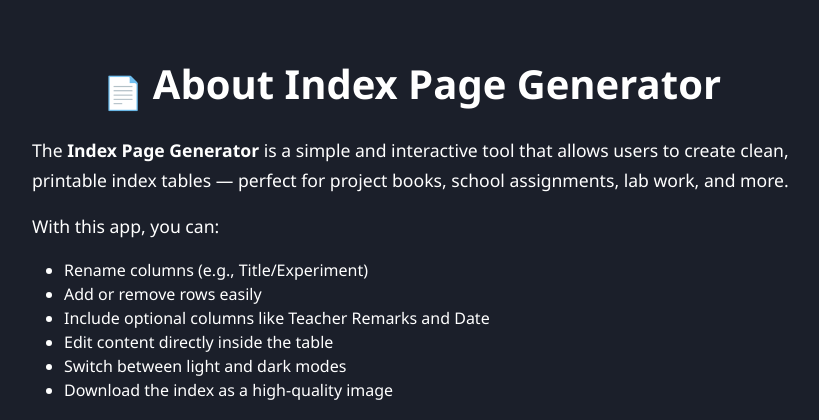
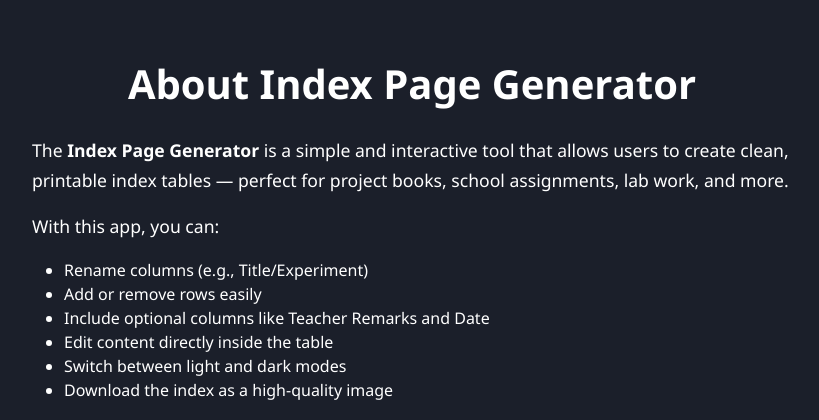
Before and after one commit to Nishant43S/Index-page-generator, a Flask app: page /about in a window 1280 px wide. Shown: the top 420 px of the page, without its empty margins (228-1047 px from the left). Run offline with Flask 3, Linux system fonts and the light colour scheme.

Commit message:
Update about_app.html

```diff
--- a/templates/about_app.html
+++ b/templates/about_app.html
@@ -19,7 +19,7 @@
 <body>
   <div class="container text-center">
     <div class="icon-box">
-      <span class="material-icons">📄</span>
+<!--       <span class="material-icons">📄</span> -->
       <h1>About Index Page Generator</h1>
     </div>
     <p style="text-align: left;">
```
